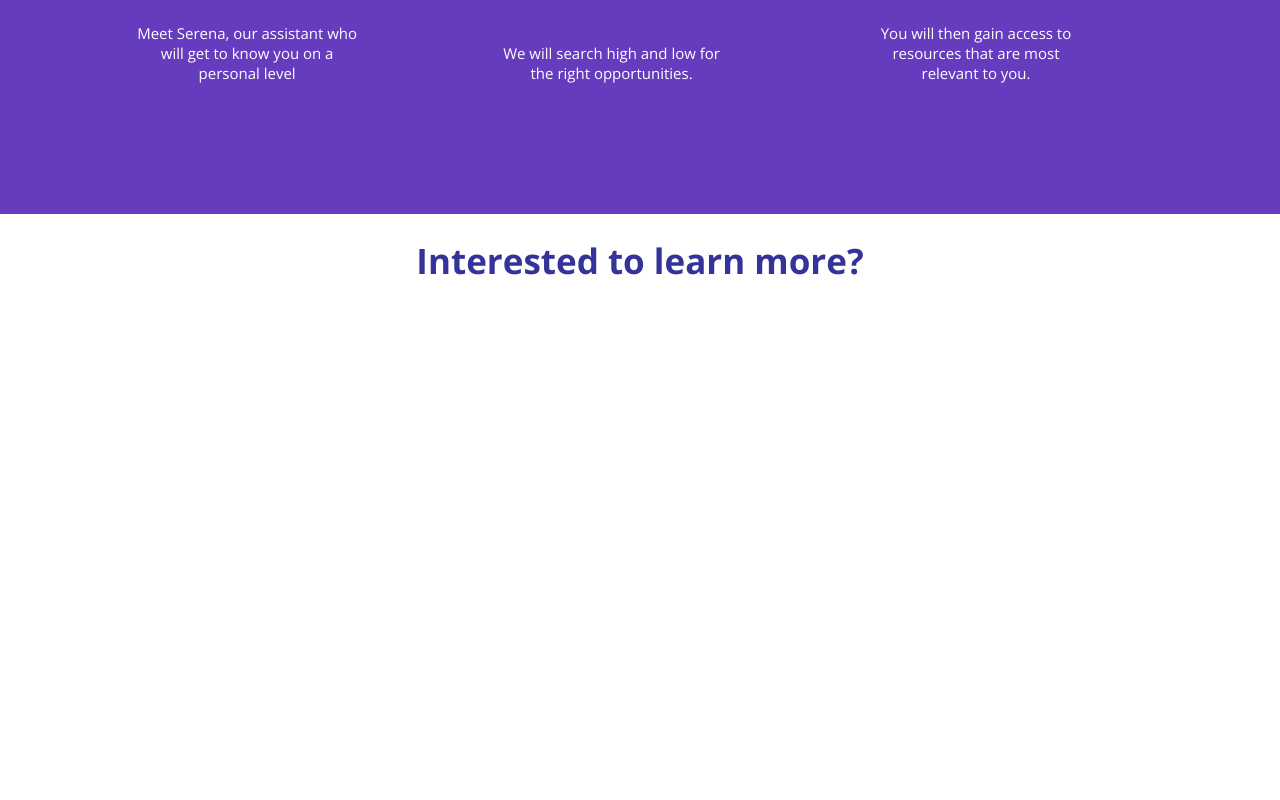
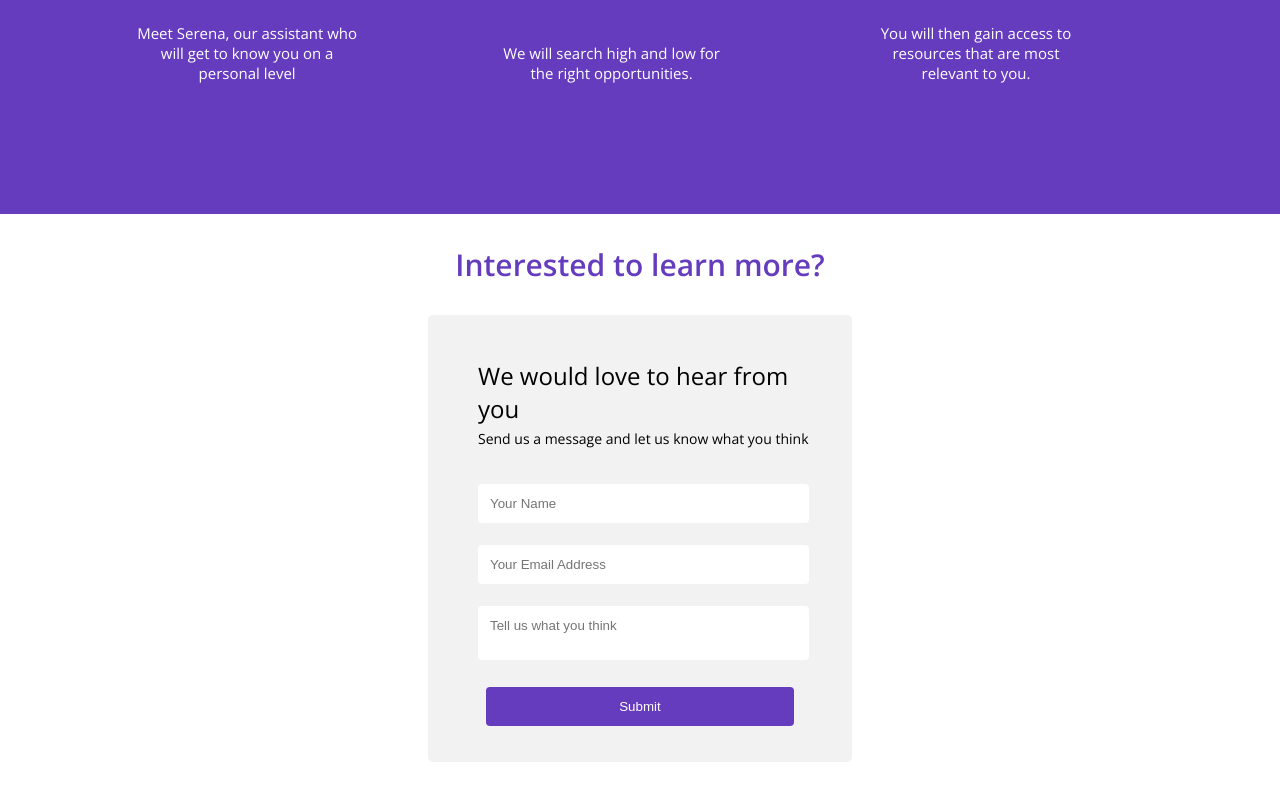
Before and after one commit to Diana-Rosado/diana-rosado.github.io, a React (Create React App) app: page / in a window 1280 px wide. Shown: the part 1288-2088 px from the top of the page. Before the commit the page ends 1775 px from the top, so only its background shows below. Built offline with nearby package versions, Linux system fonts and the light colour scheme.

Commit message:
contact us

```diff
--- a/src/components/HomePage/contact/contact.jsx
+++ b/src/components/HomePage/contact/contact.jsx
@@ -9,8 +9,31 @@ function Contact() {
     const classes = useStyles();
 
     return(
-            <div className={classes.mission}>
-                <h1>Interested to learn more?</h1>
+            <div>
+                <div className = {classes.title}>
+                <p>Interested to learn more?</p>
+                </div>
+                <div className = {classes.contactus}>
+                    <div className ={classes.tab}>
+                        <p className = {classes.top}>
+                            We would love to hear from you
+                        </p>
+                        <p className = {classes.bottom}>
+                            Send us a message and let us know what you think
+                        </p>
+                  </div>
+                    <form>
+                    <label for = "name"></label>
+                        <input type="text" id = "name" name = "fullname" placeholder = "Your Name"/>
+
+                        <label for = "email"></label>
+                        <input type = "email" id = "email" name ="email_address" placeholder= "Your Email Address"/>
+
+                        <label for="subject"> </label>
+                        <textarea id="subject" name="subject" placeholder="Tell us what you think"></textarea>
+                        <input type = "submit" value = "Submit"/>
+                    </form>
+                </div>
             </div>
     );
 }
--- a/src/components/HomePage/contact/contactStyles.js
+++ b/src/components/HomePage/contact/contactStyles.js
@@ -1,17 +1,58 @@
 const contactStyleSheet = {
-    mission: {
-        height: '250px',
-        color: '#333399',
-        textAlign: 'center',
-        "& h1": {
-            // paddingTop: '25px',
-            fontSize: '35px',
+    contactus: {
+        borderRadius: '5px',
+        backgroundColor: '#f2f2f2',
+        padding: '20px',
+        width: '30%',
+        margin: '0 auto',
+        marginBottom: '150px',
+
+
+        "& input, textarea": {
+            width: '80%', /* Full width */
+            padding: '12px', /* Some padding */
+            borderRadius: '4px', /* Rounded borders */
+            border: '2px #ccc',
+            margin: '6px 1px 16px 30px',
+            resize: 'none',
+            fontFamily: 'Sans-Serif',
+
+
+
         },
-        "& p": {
-            fontSize: '25px',
-            marginRight: '350px',
-            marginLeft: '350px',
+        "& input[type=submit]": {
+            backgroundColor: '#653CBE',
+            color: 'white',
+            padding: '12px 20px',
+            border: 'none',
+            borderRadius: '4px',
+            cursor: 'pointer',
+            marginLeft: '10%',
+
         },
+        "& input[type=submit]:hover": {
+            backgroundColor: '#5A39AE',
+          },
+    },
+    title : {
+        "& p" :{
+            color: '#653CBE',
+            fontWeight: "600",
+            fontSize: "30px",
+            textAlign: 'center',
+        },
+    },
+    top : {
+        fontWeight: "500",
+        fontSize: '24px',
+    },
+    bottom : {
+        fontSize: '14px',
+        fontWeight: '300',
+        marginTop: '-20px',
+    },
+    tab: {
+        margin:'0px 0px 30px 30px '
     },
 };
 export default contactStyleSheet;
```
